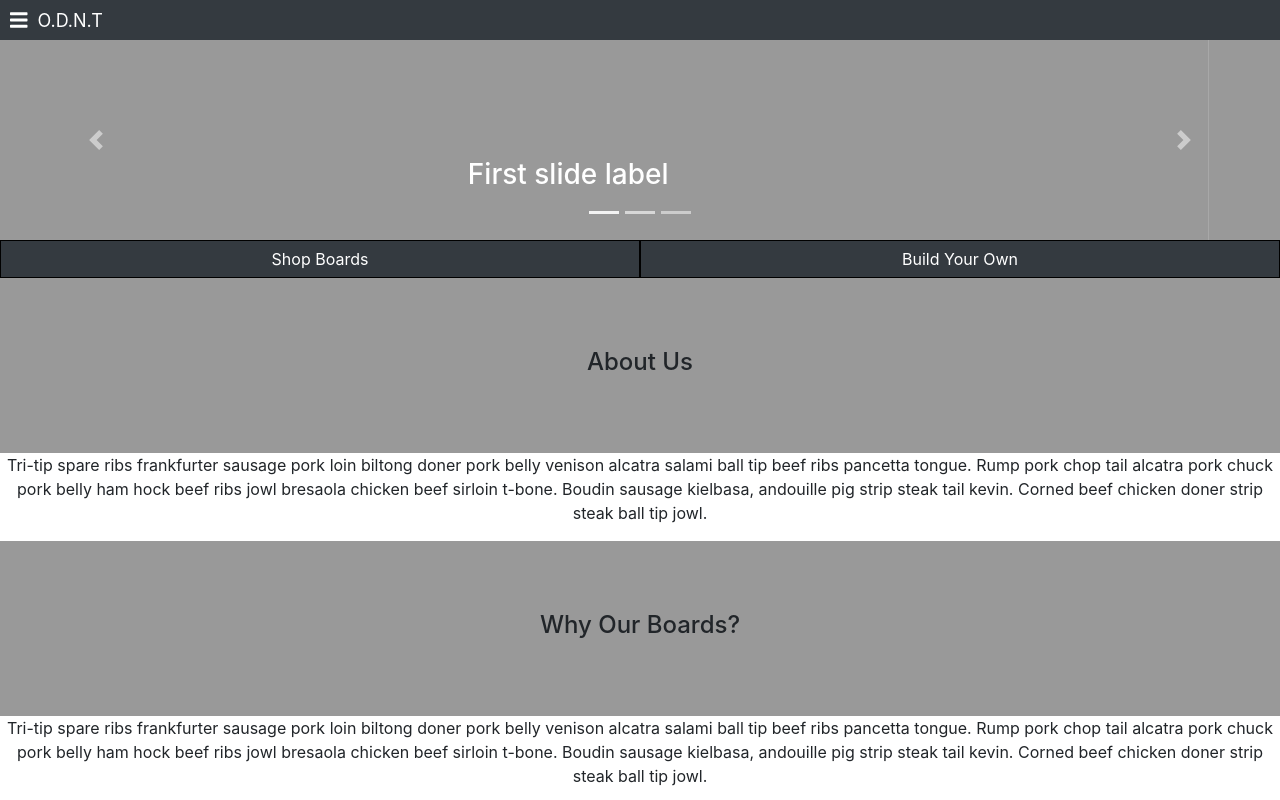
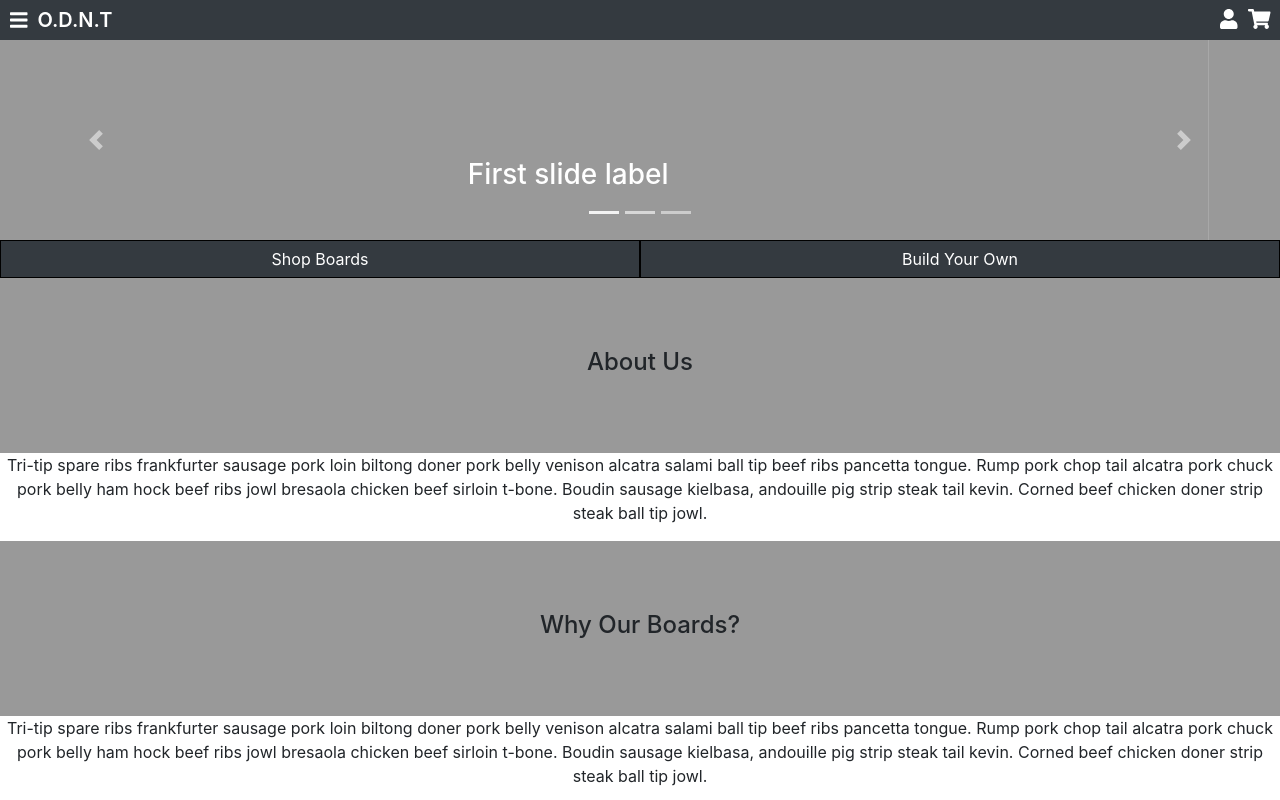
Before and after one commit to mattcbodily/longboard-shop, a React (Create React App) app: page / in a window 1280 px wide. Shown: the top 800 px of the page. Built offline with nearby package versions, Linux system fonts and the light colour scheme.

Commit message:
added routing to the user component, as well as added icons for the user and cart onto the header. Adjusted some styling to the header to accomadate changes

```diff
--- a/src/components/Custom/Design.css
+++ b/src/components/Custom/Design.css
@@ -39,6 +39,13 @@ h5 {
     padding-top: 5px;
     background-color: gray;
     border-bottom: 2px solid #343A40;
+}
+
+.custom-board-graphics-div {
+    height: calc(60vh - 40px);
+    box-sizing: border-box;
+    padding-top: 5px;
+    background-color: gray;
 }
 
 .custom-step-name {
--- a/src/components/Custom/Pictures.js
+++ b/src/components/Custom/Pictures.js
@@ -17,8 +17,14 @@ class Pictures extends Component {
                     <Link to='/wheels'><Button bsPrefix='customize-step-btn'>4</Button></Link>
                     <Button bsPrefix='active-customize-step-btn'>5</Button>
                 </ButtonGroup>
-                <div className='custom-board-image-div'>
+                <div className='custom-board-graphics-div'>
                     <h5 className='custom-step-name'>Graphics</h5>
+                </div>
+                <div className='custom-board-buttons-div'>
+                    <ButtonGroup bsPrefix='custom-btn-group'>
+                        <Button bsPrefix='custom-btn'>Upload Photo</Button>
+                        <Button bsPrefix='custom-btn'>Add to Cart</Button>
+                    </ButtonGroup>
                 </div>
                 <div className='custom-board-parts-div'>
                     <div className='custom-parts-card'>
--- a/src/components/Footer/Footer.css
+++ b/src/components/Footer/Footer.css
@@ -4,6 +4,8 @@
     box-sizing: border-box;
     padding-top: 8px;
     background-color: #343A40;
+    position: relative;
+    z-index: 20;
 }
 
 .Copyright {
--- a/src/components/Header/Header.css
+++ b/src/components/Header/Header.css
@@ -6,8 +6,9 @@
     position: fixed;
     z-index: 20;
     display: flex;
+    justify-content: space-between;
     align-items: center;
-    padding-left: 10px;
+    padding: 0px 10px;
 }
 
 .Bars {
@@ -19,12 +20,25 @@
 .Logotext:link {
     text-decoration: none;
     color: white;
-    font-size: 18px;
+    font-size: 20px;
+    font-weight: 600;
 }
 
 .Logotext:visited {
     text-decoration: none;
     color: white;
+}
+
+.user-icon {
+    color: white;
+    font-size: 20px;
+    margin-right: 10px;
+}
+
+.shopping-cart {
+    color: white;
+    font-size: 20px;
+
 }
 
 .Dropdownmenu{
--- a/src/components/Header/Header.js
+++ b/src/components/Header/Header.js
@@ -3,8 +3,8 @@ import {Link} from 'react-router-dom';
 import './Header.css';
 import {library} from '@fortawesome/fontawesome-svg-core'
 import {FontAwesomeIcon} from '@fortawesome/react-fontawesome';
-import {faBars} from '@fortawesome/free-solid-svg-icons';
-library.add(faBars)
+import {faBars, faShoppingCart, faUser} from '@fortawesome/free-solid-svg-icons';
+library.add(faBars, faShoppingCart, faUser)
 
 class Header extends Component {
     constructor(){
@@ -26,14 +26,26 @@ class Header extends Component {
             {!this.state.showDrawer
             ? (<div>
                     <div className='Header'>
-                        <FontAwesomeIcon icon="bars" className="Bars" onClick={() => this.handleToggle()} />
-                        <Link to='/' className='Logotext'><span>O.D.N.T</span></Link>
+                        <div>
+                            <FontAwesomeIcon icon="bars" className="Bars" onClick={() => this.handleToggle()} />
+                            <Link to='/' className='Logotext'><span>O.D.N.T</span></Link>
+                        </div>
+                        <div>
+                            <Link to='/user/:id'><FontAwesomeIcon icon="user" className="user-icon"/></Link>
+                            <FontAwesomeIcon icon="shopping-cart" className="shopping-cart"/>
+                        </div>
                     </div>
                 </div>)
             : (<div>
                     <div className='Header'>
-                        <FontAwesomeIcon icon="bars" className="Bars" onClick={() => this.handleToggle()} />
-                        <Link to='/' className='Logotext'><span>O.D.N.T</span></Link>
+                        <div>
+                            <FontAwesomeIcon icon="bars" className="Bars" onClick={() => this.handleToggle()} />
+                            <Link to='/' className='Logotext'><span>O.D.N.T</span></Link>
+                        </div>
+                        <div>
+                            <Link to='/user/:id'><FontAwesomeIcon icon="user" className="user-icon"/></Link>
+                            <FontAwesomeIcon icon="shopping-cart" className="shopping-cart"/>
+                        </div>
                     </div>
                     <div className='Dropdownmenu'>
                         <Link to='/' onClick={() => this.handleToggle()} className="Headerlinks"><p className='Dropdownlinks'>Home</p></Link>
--- /dev/null
+++ b/src/components/User/User.css
@@ -0,0 +1,5 @@
+.user {
+    min-height: calc(100vh - 40px);
+    box-sizing: border-box;
+    padding-top: 40px;
+}
--- a/src/components/User/User.js
+++ b/src/components/User/User.js
@@ -0,0 +1,16 @@
+import React, {Component} from 'react';
+import './User.css';
+
+class User extends Component {
+    render(){
+        return(
+            <div className='user'>
+                <div>
+                    Basic, editable user information goes here
+                </div>
+            </div>
+        )
+    }
+}
+
+export default User;
--- a/src/routes.js
+++ b/src/routes.js
@@ -9,6 +9,7 @@ import BoardSize from './components/Custom/BoardSize';
 import Trucks from './components/Custom/Trucks';
 import Wheels from './components/Custom/Wheels';
 import Pictures from './components/Custom/Pictures';
+import User from './components/User/User';
 
 export default (
     <Switch>
@@ -21,5 +22,6 @@ export default (
         <Route path = '/trucks' component = {Trucks}/>
         <Route path = '/wheels' component = {Wheels}/>
         <Route path = '/graphics' component = {Pictures}/>
+        <Route path = '/user/:id' component = {User}/>
     </Switch>
 )
```
Also changed, not shown: src/components/Cart/Checkout.js (deleted), src/components/Cart/CheckoutForm.js (added).
